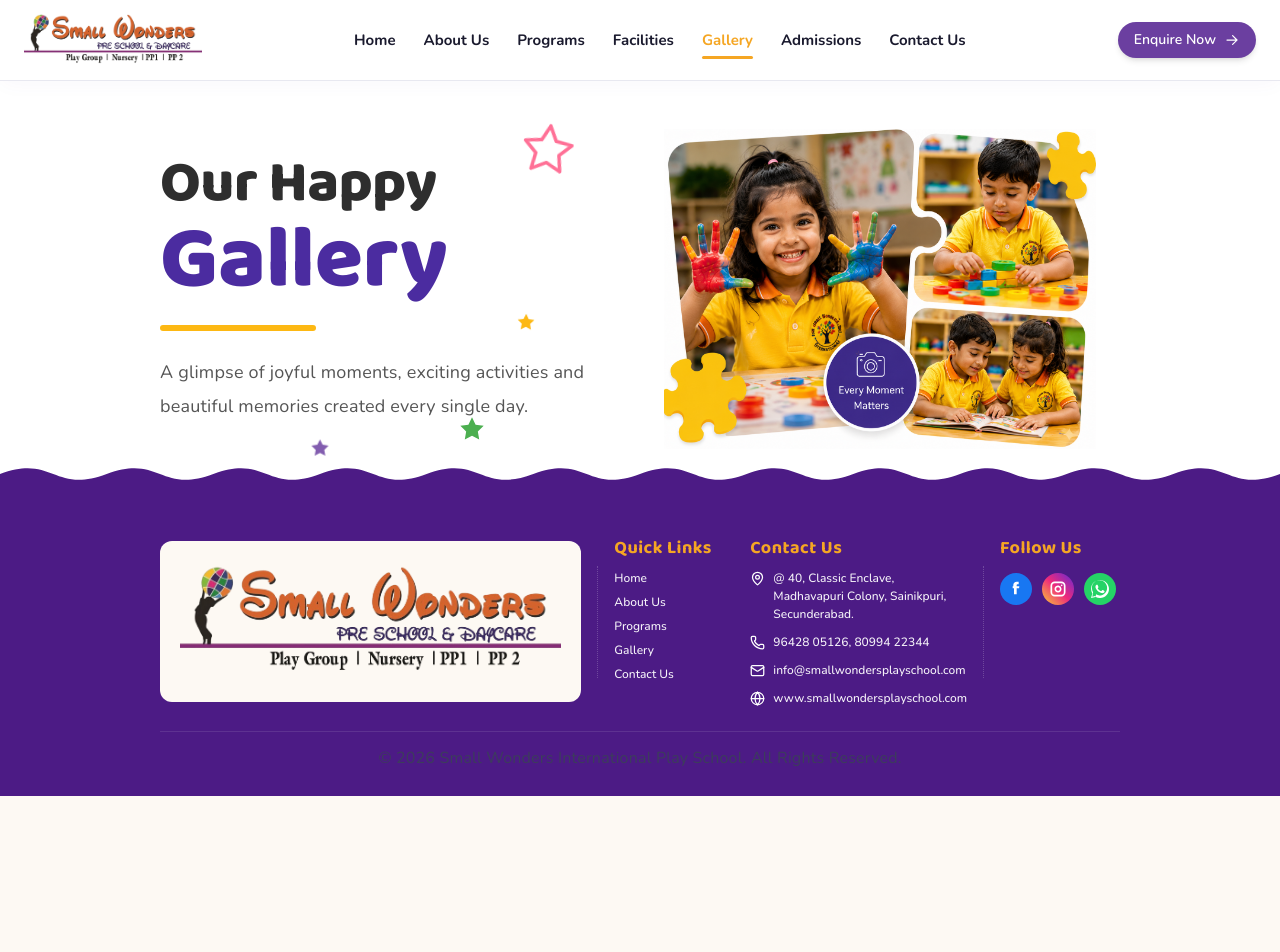
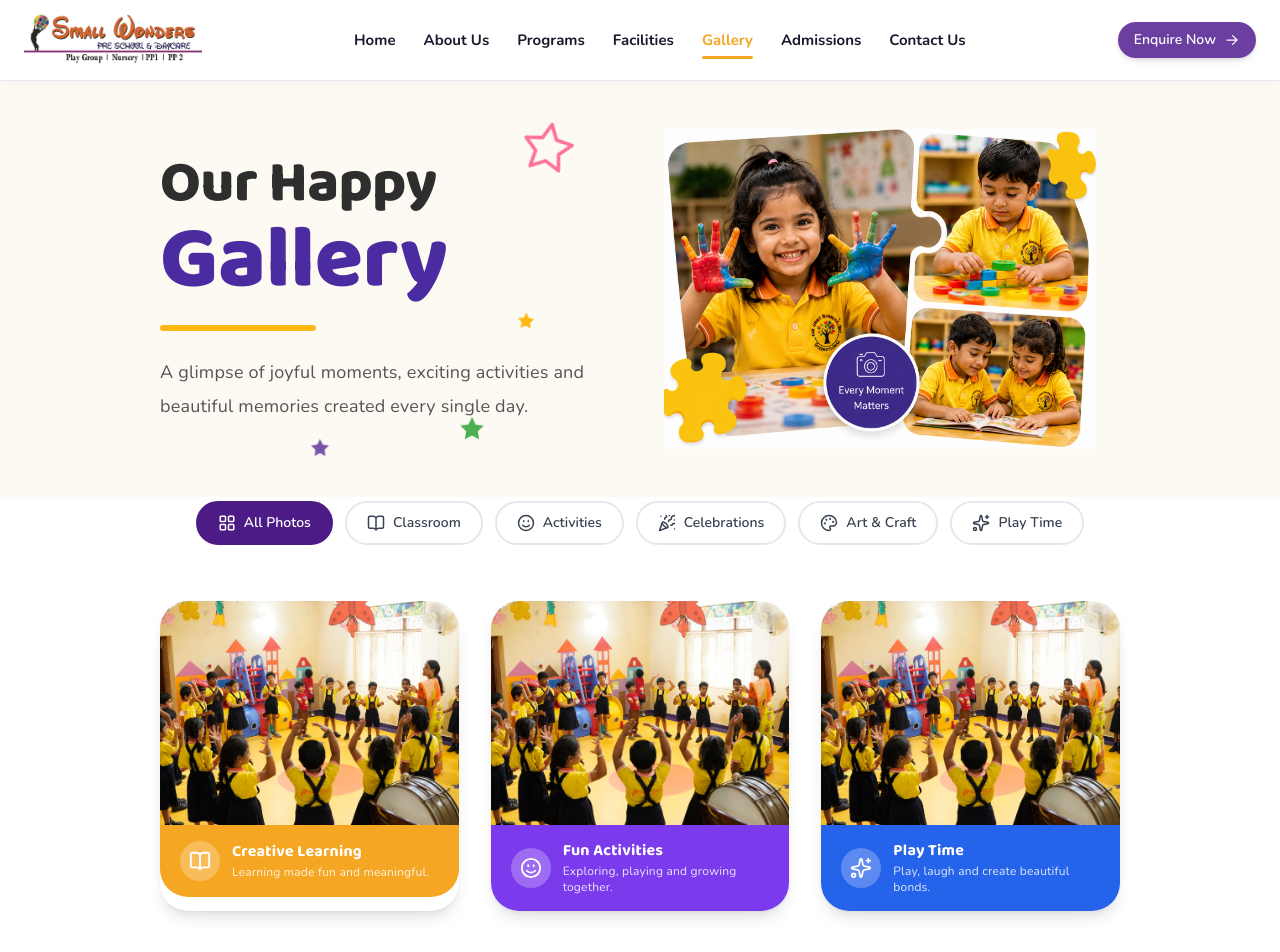
Before and after one commit to spoorthibits/smallwonderspreschool, a Next.js app: page /gallery in a window 1280 px wide. Shown: the top 952 px of the page. Before the commit the page ends 800 px from the top, so only its background shows below. Built offline with nearby package versions, Linux system fonts and the light colour scheme.

Commit message:
updated gallery

```diff
--- a/app/components/Gallery/GalleryBanner.tsx
+++ b/app/components/Gallery/GalleryBanner.tsx
@@ -4,7 +4,7 @@
 
 export default function GalleryBanner() {
   return (
-    <section className="w-full bg-[#ffffff] py-12 relative overflow-visible">
+    <section className="w-full bg-[var(--offwhite-color)] py-12 relative overflow-visible">
       <style jsx global>{`
         @keyframes drawPath {
           from { stroke-dashoffset: 350; }
@@ -46,7 +46,7 @@
       `}</style>
 
       <div className="container-custom relative">
-        <div className="bg-white rounded-[30px] overflow-visible">
+        <div className="bg-[var(--offwhite-color)] rounded-[30px] overflow-visible">
           <div className="grid grid-cols-1 lg:grid-cols-2 gap-12 items-center">
 
             {/* LEFT CONTENT */}
--- a/app/components/Gallery/GalleryGrid.tsx
+++ b/app/components/Gallery/GalleryGrid.tsx
@@ -1,6 +1,6 @@
 "use client";
 
-import React from "react";
+import React, { useState } from "react";
 import Image from "next/image";
 import {
   BookOpen,
@@ -8,7 +8,8 @@
   Sparkles,
   Smile,
   PartyPopper,
-  BookmarkCheck
+  BookmarkCheck,
+  LayoutGrid,
 } from "lucide-react";
 
 interface GalleryItem {
@@ -19,154 +20,196 @@
   image: string;
   themeColor: string;
   knobColor: string;
+  iconBg: string;
   icon: React.ReactNode;
+  filterIcon: React.ReactNode;
 }
 
-export default function GalleryGrid() {
 const galleryItems: GalleryItem[] = [
   {
     id: 1,
     category: "Classroom",
     title: "Creative Learning",
     description: "Learning made fun and meaningful.",
-      image: "/images/classroom_1.png",
-      themeColor: "bg-[var(--color-primary)]",
+    image: "/galleryimg-1.jpeg",
+    themeColor: "#f5a623",
     knobColor: "#f5a623",
-      icon: <BookOpen size={20} className="text-[var(--color-primary)]" />,
+    iconBg: "rgba(255,255,255,0.25)",
+    icon: <BookOpen size={22} color="#fff" />,
+    filterIcon: <BookOpen size={18} color="#f5a623" />,
   },
   {
     id: 2,
     category: "Activities",
     title: "Fun Activities",
     description: "Exploring, playing and growing together.",
-      image: "/images/activities_1.png",
-      themeColor: "bg-[var(--color-secondary)]",
-      knobColor: "#6b3fa0",
-      icon: <Smile size={20} className="text-[var(--color-secondary)]" />,
+    image: "/galleryimg-1.jpeg",
+    themeColor: "#7c3aed",
+    knobColor: "#7c3aed",
+    iconBg: "rgba(255,255,255,0.25)",
+    icon: <Smile size={22} color="#fff" />,
+    filterIcon: <Smile size={18} color="#7c3aed" />,
   },
   {
     id: 3,
     category: "Play Time",
     title: "Play Time",
     description: "Play, laugh and create beautiful bonds.",
-      image: "/images/play_time_1.png",
-      themeColor: "bg-[var(--color-accent-teal)]",
-      knobColor: "#00bcd4",
-      icon: <Sparkles size={20} className="text-[var(--color-accent-teal)]" />,
+    image: "/galleryimg-1.jpeg",
+    themeColor: "#2563eb",
+    knobColor: "#2563eb",
+    iconBg: "rgba(255,255,255,0.25)",
+    icon: <Sparkles size={22} color="#fff" />,
+    filterIcon: <Sparkles size={18} color="#2563eb" />,
   },
   {
     id: 4,
     category: "Art & Craft",
     title: "Art & Craft",
     description: "Little hands creating big imagination.",
-      image: "/images/art_craft_1.png",
-      themeColor: "bg-pink-500",
+    image: "/galleryimg-1.jpeg",
+    themeColor: "#ec4899",
     knobColor: "#ec4899",
-      icon: <Palette size={20} className="text-pink-500" />,
+    iconBg: "rgba(255,255,255,0.25)",
+    icon: <Palette size={22} color="#fff" />,
+    filterIcon: <Palette size={18} color="#ec4899" />,
   },
   {
     id: 5,
     category: "Classroom",
     title: "Classroom Moments",
     description: "Moments that shape young minds.",
-      image: "/images/classroom_2.png",
-      themeColor: "bg-[var(--color-accent-green)]",
-      knobColor: "#4caf50",
-      icon: <BookmarkCheck size={20} className="text-[var(--color-accent-green)]" />,
+    image: "/galleryimg-1.jpeg",
+    themeColor: "#16a34a",
+    knobColor: "#16a34a",
+    iconBg: "rgba(255,255,255,0.25)",
+    icon: <BookmarkCheck size={22} color="#fff" />,
+    filterIcon: <BookmarkCheck size={18} color="#16a34a" />,
   },
   {
     id: 6,
     category: "Celebrations",
     title: "Celebrations",
     description: "Celebrating every little achievement.",
-      image: "/images/celebrations_1.png",
-      themeColor: "bg-[var(--color-accent-orange)]",
-      knobColor: "#ff7043",
-      icon: <PartyPopper size={20} className="text-[var(--color-accent-orange)]" />,
+    image: "/galleryimg-1.jpeg",
+    themeColor: "#f97316",
+    knobColor: "#f97316",
+    iconBg: "rgba(255,255,255,0.25)",
+    icon: <PartyPopper size={22} color="#fff" />,
+    filterIcon: <PartyPopper size={18} color="#f97316" />,
   },
 ];
 
+const filterTabs = [
+  { label: "All Photos",    value: "all",          icon: <LayoutGrid size={18} color="#fff" />,          activeBg: "#4c1b85" },
+  { label: "Classroom",     value: "Classroom",    icon: <BookOpen size={18} color="#f5a623" />,          activeBg: "#4c1b85" },
+  { label: "Activities",    value: "Activities",   icon: <Smile size={18} color="#7c3aed" />,             activeBg: "#4c1b85" },
+  { label: "Celebrations",  value: "Celebrations", icon: <PartyPopper size={18} color="#ec4899" />,       activeBg: "#4c1b85" },
+  { label: "Art & Craft",   value: "Art & Craft",  icon: <Palette size={18} color="#f5a623" />,           activeBg: "#4c1b85" },
+  { label: "Play Time",     value: "Play Time",    icon: <Sparkles size={18} color="#2563eb" />,          activeBg: "#4c1b85" },
+];
+
+export default function GalleryGrid() {
+  const [activeFilter, setActiveFilter] = useState("all");
+
+  const filtered =
+    activeFilter === "all"
+      ? galleryItems
+      : galleryItems.filter((item) => item.category === activeFilter);
+
   return (
-    <div className="py-16 md:py-24 bg-white rounded-t-[3.5rem] shadow-inner relative z-20">
+    <section className="py-11 md:py-1 bg-white">
       <div className="container-custom">
 
-        {/* Title Section */}
-        <div className="text-center mb-16">
-          <span className="section-label mb-4">Our Moments</span>
-          <h2 className="text-[var(--color-secondary)] font-extrabold text-3xl md:text-4xl mt-2 font-['Baloo_2']">
-            Inside Small Wonders
-          </h2>
-          <p className="text-[var(--color-muted)] max-w-md mx-auto mt-3 font-['Nunito']">
-            Explore daily activities, lessons, and play sessions that keep our children happy and learning.
-          </p>
+        {/* Title */}
+
+
+        {/* Filter Tabs */}
+        <div className="flex flex-wrap justify-center gap-3 mb-14">
+          {filterTabs.map((tab) => {
+            const isActive = activeFilter === tab.value;
+            return (
+              <button
+                key={tab.value}
+                onClick={() => setActiveFilter(tab.value)}
+                className="flex items-center gap-2 px-5 py-2.5 rounded-full text-sm font-semibold font-['Nunito'] border-2 transition-all duration-300"
+                style={{
+                  backgroundColor: isActive ? tab.activeBg : "#fff",
+                  borderColor: isActive ? tab.activeBg : "#e5e7eb",
+                  color: isActive ? "#fff" : "#374151",
+                }}
+              >
+                {/* Icon */}
+                <span
+                  style={{
+                    color: isActive ? "#fff" : undefined,
+                    display: "flex",
+                    alignItems: "center",
+                  }}
+                >
+                  {isActive && tab.value === "all" ? (
+                    <LayoutGrid size={18} color="#fff" />
+                  ) : (
+                    React.cloneElement(tab.icon as React.ReactElement, {
+                      color: isActive ? "#fff" : undefined,
+                    })
+                  )}
+                </span>
+                {tab.label}
+              </button>
+            );
+          })}
         </div>
 
-        {/* 3-in-a-Row Jigsaw Card Grid */}
-        <div className="grid grid-cols-1 md:grid-cols-2 lg:grid-cols-3 gap-y-16 gap-x-12">
-          {galleryItems.map((item) => (
+        {/* Jigsaw Card Grid */}
+        <div className="grid grid-cols-1 md:grid-cols-2 lg:grid-cols-3 gap-x-8 gap-y-14 mb-19">
+          {filtered.map((item) => (
             <div
               key={item.id}
-              className="relative group bg-white rounded-[2.5rem] border-4 border-white shadow-xl hover:shadow-2xl transition duration-500 flex flex-col p-3 pb-5 overflow-visible"
+              className="relative group flex flex-col rounded-[1.75rem] bg-white shadow-lg hover:shadow-2xl transition-shadow duration-500 overflow-visible"
             >
+              {/* Jigsaw Knob — top center */}
 
-              {/* ================= INTERLOCKING JIGSAW KNOBS & SOCKETS ================= */}
 
-              {/* Top Knob */}
-              <div className="absolute -top-[22px] left-1/2 -translate-x-1/2 w-11 h-11 rounded-full border-4 border-white bg-white z-20 group-hover:scale-105 transition duration-300"></div>
-
-              {/* Left Socket */}
-              <div className="absolute -left-[22px] top-[40%] -translate-y-1/2 w-11 h-11 rounded-full border-4 border-white bg-[var(--color-offwhite)] z-20 shadow-[inset_-3px_0_4px_rgba(0,0,0,0.04)]"></div>
-
-              {/* Right Knob */}
-              <div
-                className="absolute -right-[22px] top-[60%] -translate-y-1/2 w-11 h-11 rounded-full border-4 border-white z-20 shadow-md group-hover:scale-105 transition duration-300"
-                style={{ backgroundColor: item.knobColor }}
-              ></div>
-
-              {/* Bottom Socket */}
-              <div className="absolute -bottom-[22px] left-[70%] -translate-x-1/2 w-11 h-11 rounded-full border-4 border-white bg-[var(--color-offwhite)] z-20 shadow-[inset_0_-3px_4px_rgba(0,0,0,0.04)]"></div>
-
-              {/* ================= CARD BODY ================= */}
-
-              {/* Image Container */}
-              <div className="relative overflow-hidden rounded-2xl aspect-[4/3] w-full border border-gray-100/50">
+              {/* Photo */}
+              <div className="relative w-full aspect-[4/3] overflow-hidden rounded-[1.75rem] rounded-b-none">
                 <Image
                   src={item.image}
                   alt={item.title}
                   fill
-                  sizes="(max-width: 768px) 100vw, (max-width: 1024px) 50vw, 33vw"
-                  className="object-cover group-hover:scale-105 transition duration-500"
+                  sizes="(max-width: 768px) 100vw, 33vw"
+                  className="object-cover transition-transform duration-700 group-hover:scale-105"
                 />
               </div>
 
-              {/* Text Description Box */}
-              <div className={`relative mt-6 rounded-2xl ${item.themeColor} text-white p-5 pt-8 shadow-inner overflow-visible flex-grow flex flex-col justify-between`}>
-
-                {/* Jigsaw connector badge linking photo border and description box */}
-                <div className="absolute left-6 -top-2 w-6 h-4 bg-white z-10"></div>
-                <div className="absolute left-3 -top-7 w-12 h-12 bg-white rounded-full border-4 border-white flex items-center justify-center shadow-md z-20">
-                  <div className="w-8 h-8 rounded-full bg-white flex items-center justify-center">
+              {/* Colored Footer Bar */}
+              <div
+                className="flex items-center gap-3 px-5 py-4 rounded-b-[1.75rem]"
+                style={{ backgroundColor: item.themeColor }}
+              >
+                {/* Icon circle */}
+                <div
+                  className="flex-shrink-0 w-10 h-10 rounded-full flex items-center justify-center"
+                  style={{ backgroundColor: "rgba(255,255,255,0.25)" }}
+                >
                   {item.icon}
                 </div>
-                </div>
 
-                {/* Text Content */}
-                <div className="mt-2">
-                  <h4 className="font-bold text-white text-xl tracking-wide leading-tight font-['Baloo_2']">
+                {/* Text */}
+                <div>
+                  <h4 className="text-white font-bold text-base leading-tight font-['Baloo_2']">
                     {item.title}
                   </h4>
-                  <p className="text-white/90 text-sm mt-1.5 leading-relaxed font-['Nunito']">
+                  <p className="text-white/85 text-xs mt-0.5 font-['Nunito']">
                     {item.description}
                   </p>
                 </div>
-
               </div>
-
             </div>
           ))}
         </div>
 
       </div>
-    </div>
+    </section>
   );
 }
--- a/app/gallery/page.tsx
+++ b/app/gallery/page.tsx
@@ -1,10 +1,12 @@
 import GalleryBanner from "../components/Gallery/GalleryBanner";
 import GalleryGrid from "../components/Gallery/GalleryGrid";
+
 
 export default function Gallery() {
     return(
         <>
         <GalleryBanner/>
+        <GalleryGrid/>
 
         </>
     )
--- a/package.json
+++ b/package.json
@@ -9,9 +9,10 @@
     "lint": "eslint"
   },
   "dependencies": {
+    "gsap": "^3.15.0",
     "lucide": "^1.16.0",
     "lucide-react": "^1.16.0",
-    "next": "16.2.6",
+    "next": "^16.2.6",
     "react": "^19.2.4",
     "react-dom": "19.2.4"
   },
```
Also changed, not shown: public/galleryimg-1.jpeg (added), 1 other file (tests, documents, lock files or other folders). Lines whose indentation alone changed are shown as unchanged.
